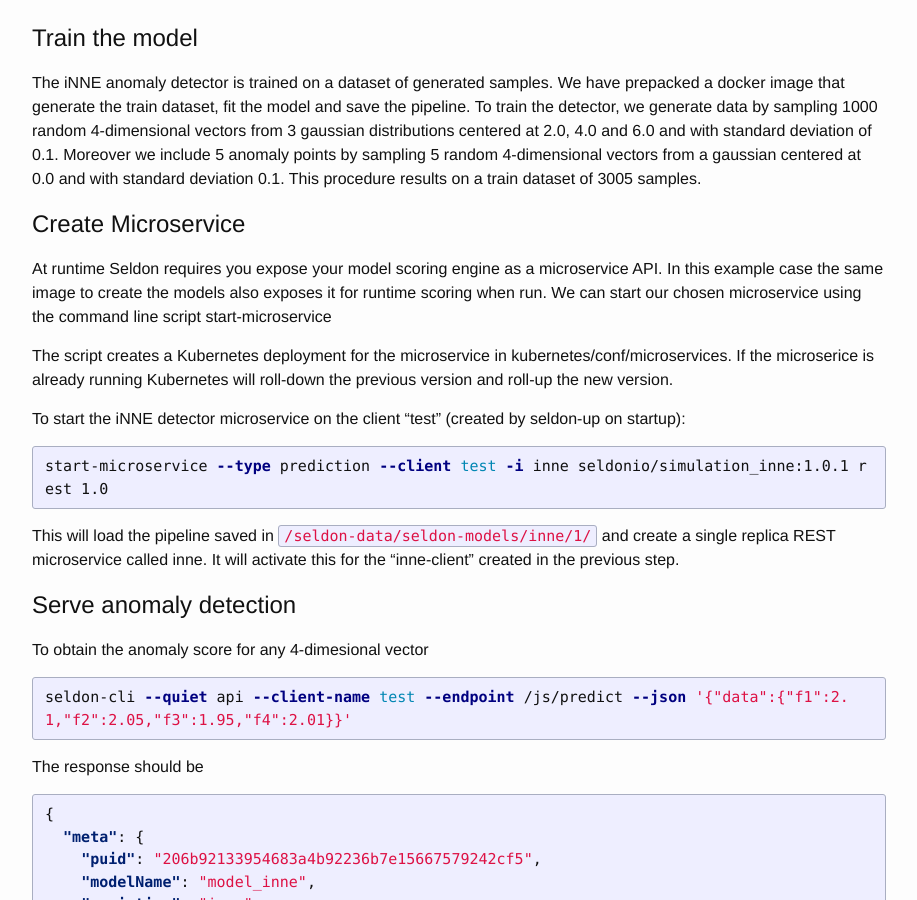
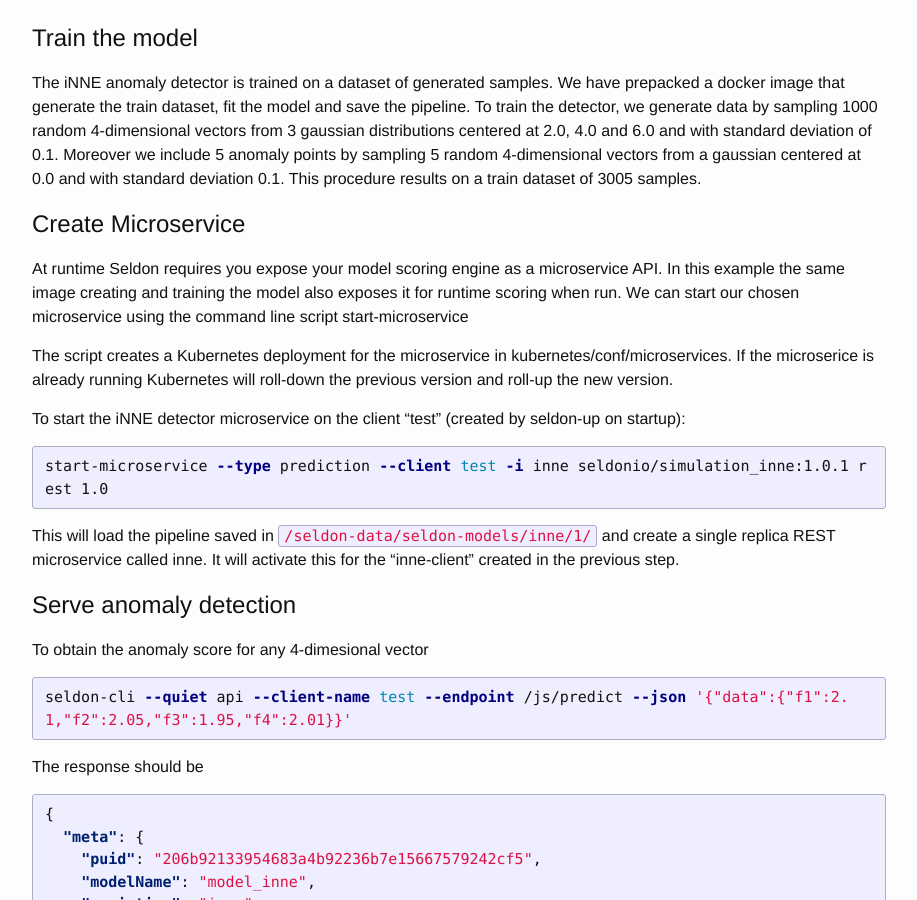
Before and after one commit to SeldonIO/seldonio.github.com, a Jekyll site: the page built from inne_anomaly.md, in a window 1280 px wide and 900 px high, scrolled down 326 px. Shown: the whole window, without its empty margins (181-1098 px from the left). Built offline with Jekyll 4.4.1, drawn with Linux system fonts in a browser that asks for light colours.

Commit message:
typo fixed 2

```diff
--- a/inne_anomaly.md
+++ b/inne_anomaly.md
@@ -21,7 +21,7 @@ The iNNE anomaly detector is trained on a dataset of generated samples. We have
 
 ## Create Microservice
 
-At runtime Seldon requires you expose your model scoring engine as a microservice API. In this example case the same image to create the models also exposes it for runtime scoring when run. We can start our chosen microservice using the command line script start-microservice
+At runtime Seldon requires you expose your model scoring engine as a microservice API. In this example the same image creating and training the model also exposes it for runtime scoring when run. We can start our chosen microservice using the command line script start-microservice
 
 The script creates a Kubernetes deployment for the microservice in kubernetes/conf/microservices. If the microserice is already running Kubernetes will roll-down the previous version and roll-up the new version.
 
```
